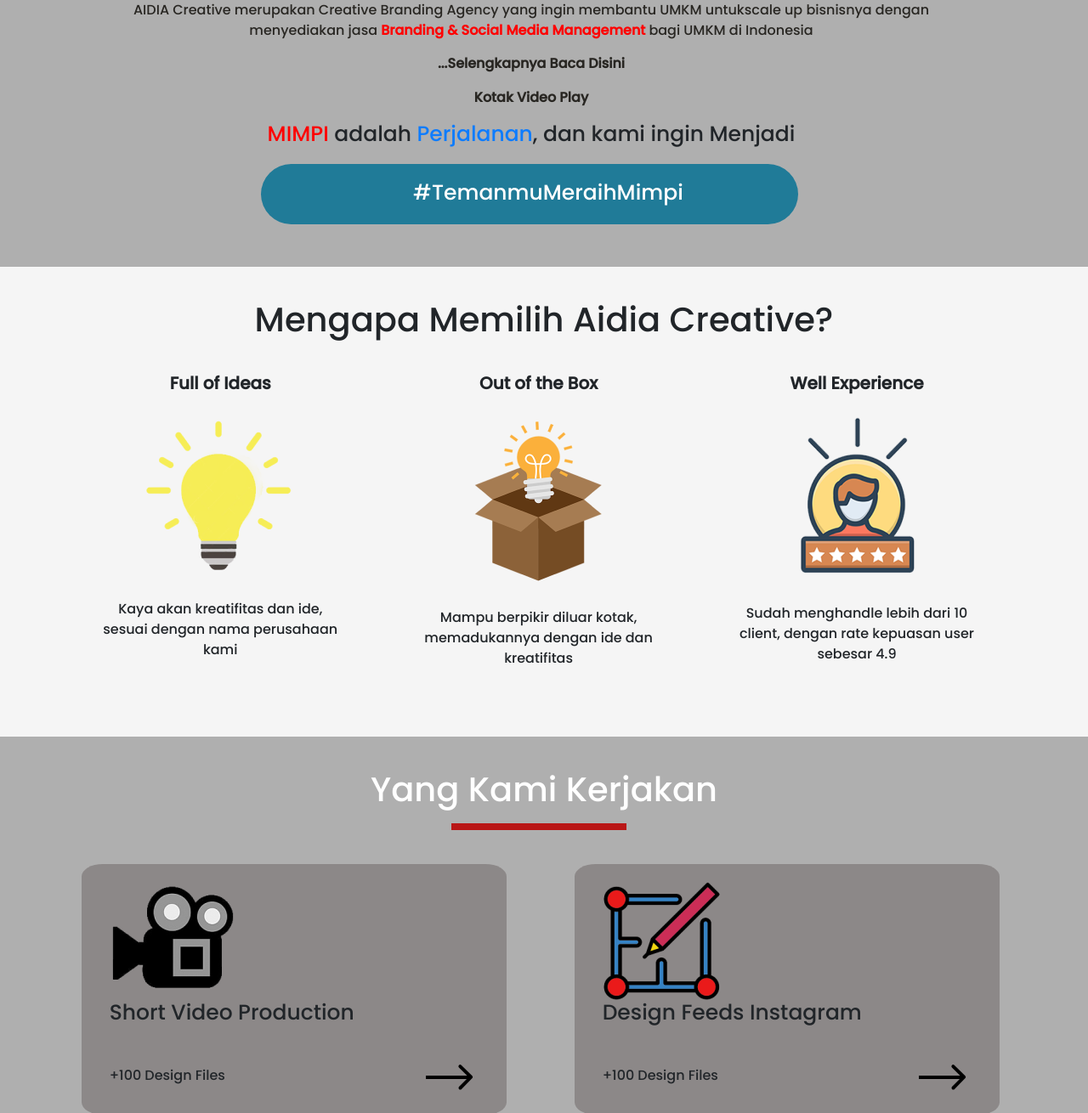
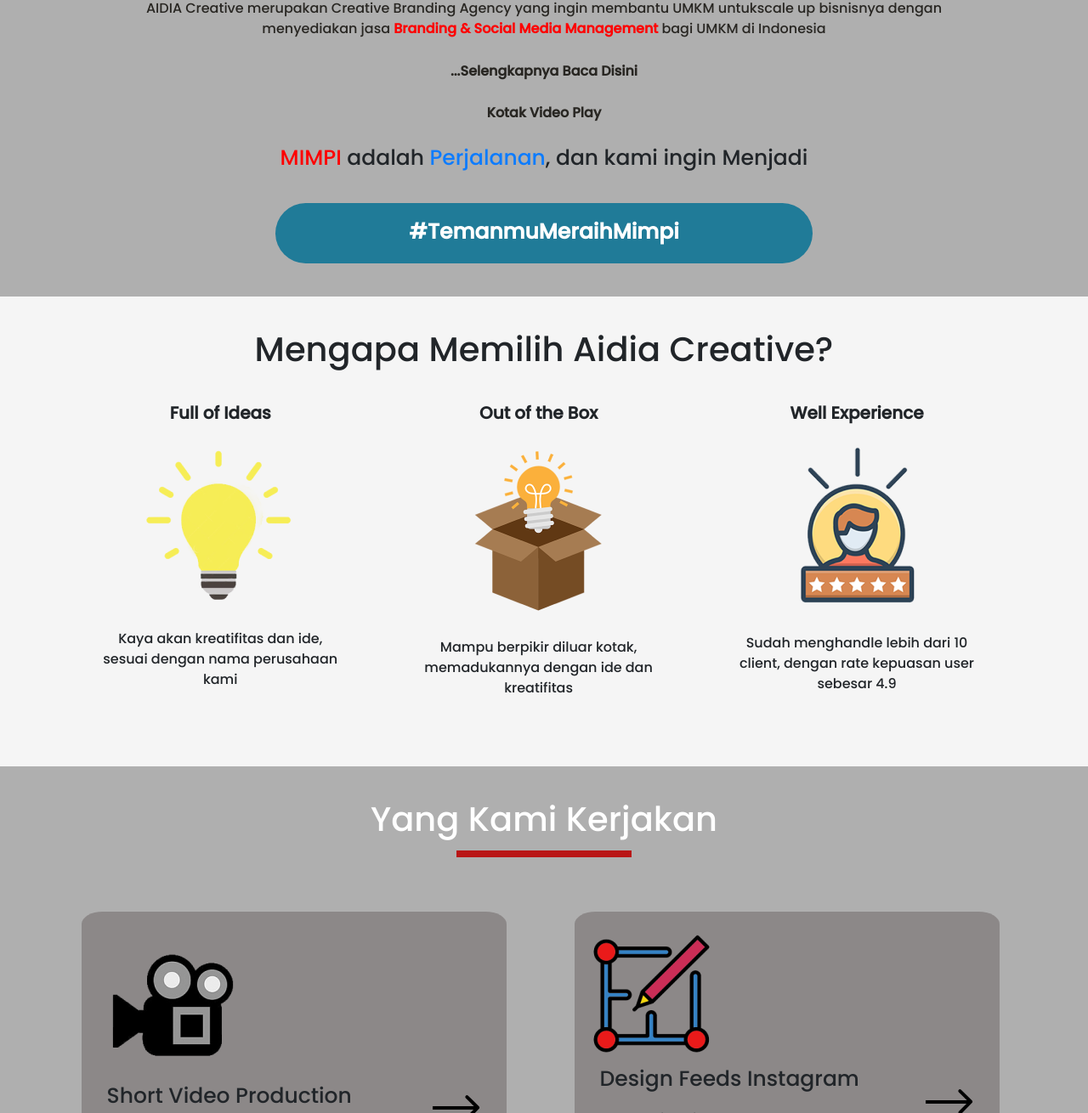
Before and after one commit to chrisshuo123/aidiacreative, a plain HTML site: page index.html in a window 1280 px wide. Shown: the part 741-2051 px from the top of the page at 85% size. Drawn offline with nearby package versions, Linux system fonts and the light colour scheme.

Commit message:
change from absolute to relative and grid, due to distortion layout when zooming out

```diff
--- a/index.html
+++ b/index.html
@@ -40,22 +40,21 @@
     <!-- 1 : TENTANG AIDIA CREATIVE -->
     <div class="wrapper">
         <article class="background-1">
-            <div class="articles">
             <h2>Tentang Aidia Creative</h2>
-                <p style="margin-bottom: 0%;">AIDIA Creative merupakan Creative Branding Agency yang ingin membantu UMKM untukscale up bisnisnya dengan menyediakan jasa <b style="color: #FF0000;">Branding & Social Media Management</b> bagi UMKM di Indonesia</p>
+            <p style="margin-bottom: 0%; font-family: 'Poppins', sans-serif;">AIDIA Creative merupakan Creative Branding Agency yang ingin membantu UMKM untukscale up bisnisnya dengan menyediakan jasa <b style="color: #FF0000;">Branding & Social Media Management</b> bagi UMKM di Indonesia</p>
             <p a href="#" style="cursor:pointer;"><b>...Selengkapnya Baca Disini</b></p>
             <div>
                 <p><b>Kotak Video Play</b></p>
             </div>
             <h3 style="margin-bottom: 2%;"><favicon style="color:#FF0000;">MIMPI</favicon> adalah <favicon style="color:#0D7CFF;">Perjalanan</favicon>, dan kami ingin Menjadi</h3>
             <!--<h3>#TemanmuMeraihMimpi</h3>-->
-                <div class="bg-temanmumeraihmimpi" style="margin-left: 18%;">
-                    <div class="temanmumeraihmimpi">
-                        <h3 style="position: absolute; margin-top: 1.5%; margin-left: 14%;">
+            <div class="bg-temanmumeraihmimpi">
+                <h3>
                     #TemanmuMeraihMimpi
                 </h3>
-                    </div>
-                </div>
+                <!--<div class="temanmumeraihmimpi">
+
+                </div>-->
             </div>
         </article>
         <!-- 2 : Mengapa Memilih Aidia Creative -->
@@ -82,10 +81,10 @@
         <!-- 3 : Yang Kami Kerjakan -->
         <article class="background-3">
             <h2>Yang Kami Kerjakan</h2>
-            <div class="underline" style="left:34%; top:10.5%;"></div>
+            <div class="underline"></div>
             <div class="flex-our-portfolio">
                 <ul>
-                    <ol><img style="margin-top:-4.5%; margin-left:-6%;" src="aidia-png-svg\1 - Ada Diseluruh Halaman\1 - Our Work\5-Camera-Symbol.PNG"></ol>
+                    <ol><img src="aidia-png-svg\1 - Ada Diseluruh Halaman\1 - Our Work\5-Camera-Symbol.PNG"></ol>
                     <ol><h3>Short Video Production</h3></ol>
                     <ol><p>+100 Design Files</p></ol>
                     <ol class="arrow-adjust"><img src="aidia-png-svg\1 - Ada Diseluruh Halaman\1 - Our Work\SVG\right-arrow-thumbnail.SVG"></ol>
--- a/style.css
+++ b/style.css
@@ -94,10 +94,23 @@ Sub-Hal. Our Portfolio */
 }
 
 body {
+    /*display: inline-block;
+    position: relative;
+    width: 100%;*/
+
+    font-family: "Poppins", sans-serif;
     margin: 0;
-    font-family: "Poppins", sans-serif;
     overflow-x: hidden;
+    min-width: 300px;
 }
+
+/*@media screen and (max-width: 320px) {
+
+}*/
+
+/*@media screen and (max-width: 1300px) {
+
+}*/
 
 .wrapper {
     width: 1012px;
@@ -122,6 +135,7 @@ body {
 
 header {
     /*background: linear-gradient(180deg, #6f7dfb 0%, #26308c 100%);*/
+    position: static;
     height: 80vh;
     width: 100%;
 }
@@ -181,8 +195,6 @@ header h1 {
 }
 
 nav {
-
-
     /*width: 994px;
     height: 100px;
     z-index: 100;*/
@@ -190,7 +202,7 @@ nav {
     width: 100vw;
     max-width: 100vw;
     margin: 0 calc(-50vw + 50%);
-    padding: 2% 0;
+    padding: 1% 0;
     background: rgba(255, 255, 255, 30%);
     z-index: 100;
     position: fixed;
@@ -295,18 +307,26 @@ lalu atur sendiri margin nya. */
     flex-shrink: 0;
     border-radius: 50px;
     background: #207B98;
-    margin-left:5%;
     margin-bottom: 5%;
+    margin: 3% auto;
 }
 
-.bg-temanmumeraihmimpi .temanmumeraihmimpi {
+.bg-temanmumeraihmimpi h3 {
+    color: #fff;
+    text-align: center;
+    font-size: 40px;
+    font-weight: 700;
+    padding-top: 3%;
+}
+
+/*.bg-temanmumeraihmimpi .temanmumeraihmimpi {
     color: #fff;
     text-align: center;
     font-size: 40px;
     font-style: normal;
     font-weight: 700;
     line-height: normal;
-}
+}*/
 
 .hero-section .hero-section-ourworks {
     margin-top: 15%;
@@ -428,9 +448,11 @@ lalu atur sendiri margin nya. */
     margin-left: 50%;
     transform: translateX(-50%);
     width: 100vw;
+    text-align:center;
+    font-family: "Poppins", sans-serif;
 }
 
-.background-1 .articles {
+/*.background-1 .articles {
     width: 994px;
     align-items: baseline;
     justify-content: space-between;
@@ -438,19 +460,22 @@ lalu atur sendiri margin nya. */
     margin-left: 10%;
     margin-top: 3%;
     font-family: "Poppins", sans-serif;
+}*/
+
+.background-1 h2 {
+    color: #fff;
+    font-size: 40px;
+    margin-top: 2%;
 }
 
-.background-1 .articles h2 {
-    color: #fff;
-    font-size: 40px;
+.background-1 p {
+    color: #282622;
+    margin-top: 1.5%;
+    max-width: 80%;
+    margin: 2% auto;
 }
 
-.background-1 .articles p {
-    color: #282622;
-    margin-top: 1.5%;
-}
-
-.background-1 .articles h3 {
+.background-1 h3 {
     font-size: 25px;
 }
 
@@ -476,6 +501,7 @@ lalu atur sendiri margin nya. */
 }
 
 .mengapa-pilih-aidia {
+    position: relative;
     display: flex;
     flex-direction: row;
     justify-content: flex-start;
@@ -485,6 +511,18 @@ lalu atur sendiri margin nya. */
     margin-left: 2.5%;
     margin-bottom: 5%;
 }
+
+/*
+.flex-our-portfolio {
+    position: relative;
+    display: flex;
+    flex-direction: row;
+    justify-content: flex-start;
+    flex-wrap: wrap;
+    align-items: baseline;
+    margin-top: 5%;
+}
+*/
 
 .mengapa-pilih-aidia ul ol {
     margin-bottom: 8%;
@@ -520,10 +558,15 @@ lalu atur sendiri margin nya. */
     font-size: 40px;
     color: #fff;
     margin-top: 3%;
+    margin-bottom: 1%;
 }
 
 .background-3 div {
     margin-left: 7.5%;
+}
+
+.background-3 .underline {
+    margin: 0 auto;
 }
 
 /*BG-4: Warna Gray Gelap */
@@ -539,8 +582,9 @@ lalu atur sendiri margin nya. */
 }
 
 .background-4 .underline {
-    left:34%;
-    top:5%;
+    /*left:34%;
+    top:5%;*/
+    margin: 0 auto;
 }
 
 .background-4 div {
@@ -590,11 +634,11 @@ lalu atur sendiri margin nya. */
     flex-direction: row;
     justify-content: flex-start;
     flex-wrap: wrap;
-    align-items: baseline;
     margin-top: 5%;
 }
 
 .flex-our-portfolio ul {
+    display: grid;
     background-color: #8C8888;
     border: none;
     margin-right: 80px;
@@ -608,28 +652,40 @@ lalu atur sendiri margin nya. */
 }
 
 .flex-our-portfolio ul img:nth-of-type(1) {
-    position: absolute;
+    margin-left: -17%;
+    margin-top: -7%;
+    /*background-color: rgba(0,0,0,0.5);
+    grid-row-start:1;
+    grid-column-start: 1; */
+
+    /*position: absolute;
     margin-left: -5%;
-    margin-top: -3%;
+    margin-top: -3%;*/
 }
 
 .flex-our-portfolio .arrow-adjust {
-    position: absolute;
+    margin-left: 75%;
+    margin-top: -15%;
+    /*position: absolute;
     margin-top: 20%;
-    margin-left: 27.5%;
+    margin-left: 27.5%;*/
 }
 
 .flex-our-portfolio ul h3 {
     font-size: 25px;
-    position: absolute;
+    margin-top: -12%;
+    margin-left: -12%;
+    /*position: absolute;
     margin-top: 13.5%;
-    margin-left: -4%;
+    margin-left: -4%;*/
 }
 
 .flex-our-portfolio ul p {
-    position: absolute;
+    margin-left: -12%;
+    margin-top: -3%
+    /*position: absolute;
     margin-top: 20%;
-    margin-left: -4%;
+    margin-left: -4%;*/
 }
 
 .button-our-portfolio {
@@ -721,8 +777,31 @@ lalu atur sendiri margin nya. */
     margin-bottom: 5%;
 }
 
+
+/* BAGIAN ABOUT US */
+.wrapper .flex-visi-misi {
+    width: 100vw;
+    max-width: 100vw;
+    margin: 0 calc(-50vw + 50%);
+}
+
+.flex-visi-misi ul {
+    display: flex;
+    flex-direction: row;
+    justify-content: space-between;
+}
+
+.flex-visi-misi ul ol {
+    background-color: red;
+}
+
+.img-width {
+    width: 100%;
+}
+
+
+
 .underline {
-    position: absolute;
     background: #B91616;
     width: 206px;
     height: 8px;
```
Lines whose indentation alone changed are shown as unchanged.
